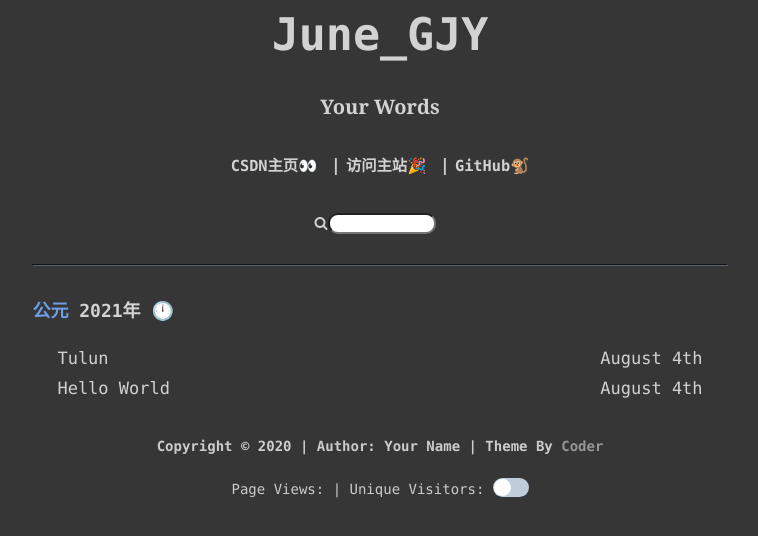
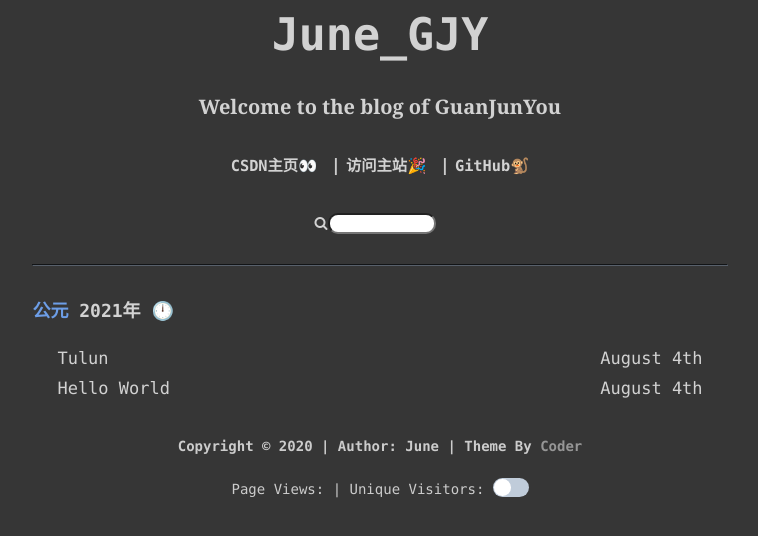
Before and after one commit to guanjunyou/guanjunyou.github.io, a plain HTML site: page archives/2021/08/index.html in a window 1280 px wide. Shown: the part 180-716 px from the top of the page, without its empty margins (260-1018 px from the left). Drawn offline with Linux system fonts and the light colour scheme; some packages are replaced by stand-ins of ours; a script that the page names is missing.

Commit message:
Site updated: 2021-08-04 18:23:08

```diff
--- a/archives/2021/08/index.html
+++ b/archives/2021/08/index.html
@@ -29,7 +29,7 @@
          June_GJY
          <span class="logo_2"></span>
         <h3 class="words" style="font-weight: bold;font-family: Georgia;">
-            Your Words
+            Welcome to the blog of GuanJunYou
         </h3>
     </p>
 </div>
@@ -128,7 +128,7 @@
 </div>
 
     <div class="footer" id="footer">
-    <p><h4>Copyright © 2020 | Author: Your Name | Theme By <a class="theme-author" target="_blank" rel="noopener" href="https://github.com/Xunzhuo/hexo-theme-coder" style="font-size:14px; color: #969696">Coder</a></h4>
+    <p><h4>Copyright © 2020 | Author: June | Theme By <a class="theme-author" target="_blank" rel="noopener" href="https://github.com/Xunzhuo/hexo-theme-coder" style="font-size:14px; color: #969696">Coder</a></h4>
 
         <script async src="//busuanzi.ibruce.info/busuanzi/2.3/busuanzi.pure.mini.js"></script>
         <span id="busuanzi_container_site_pv">Page Views: <span id="busuanzi_value_site_pv"></span></span>
```
Also changed, not shown: 2021/08/04/Tulun/index.html (+1 -1 lines), 2021/08/04/hello-world/index.html (+1 -1 lines), archives/2021/index.html (+2 -2 lines), archives/index.html (+2 -2 lines), index.html (+2 -2 lines), tags/Tulun/index.html (+2 -2 lines), img/male.png.
